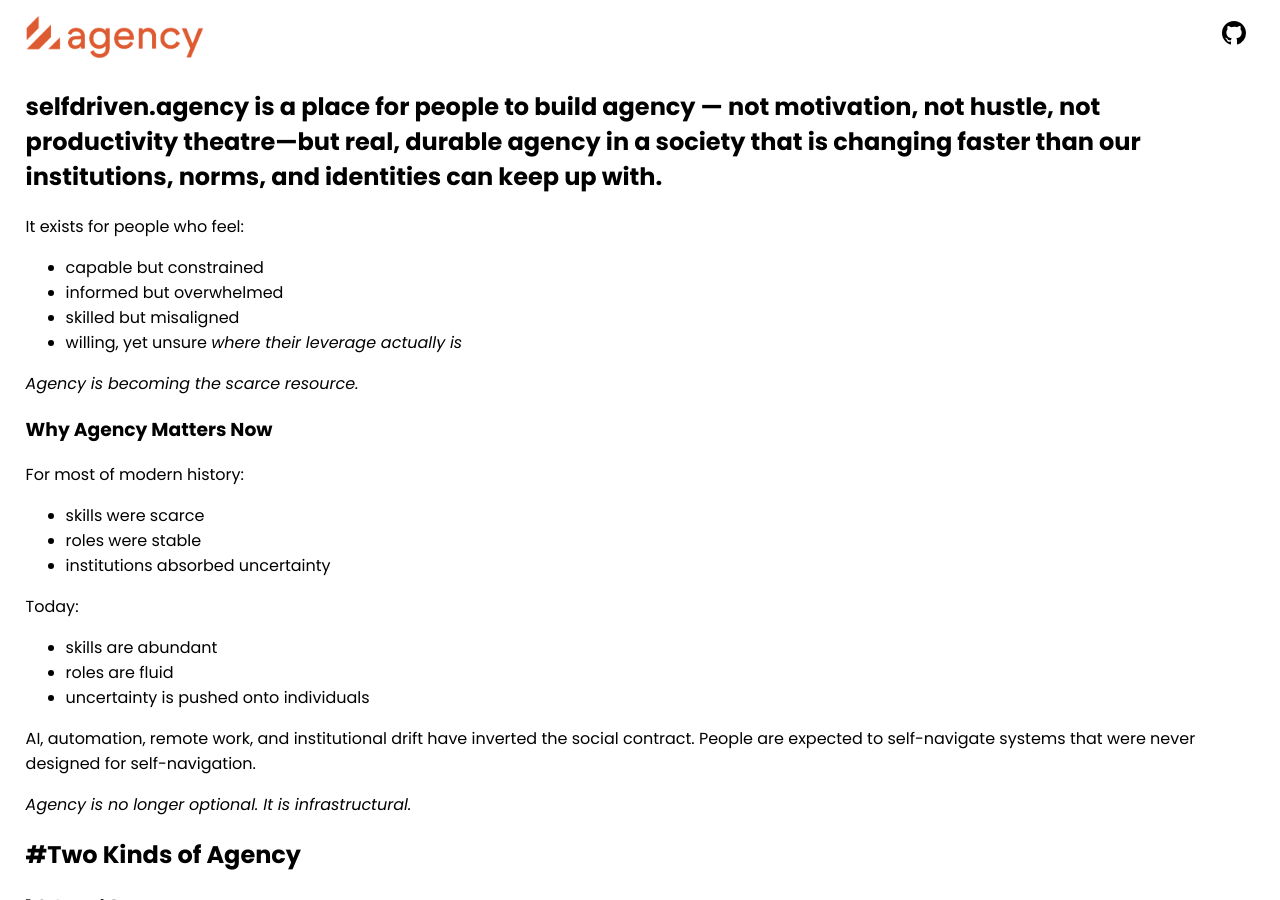
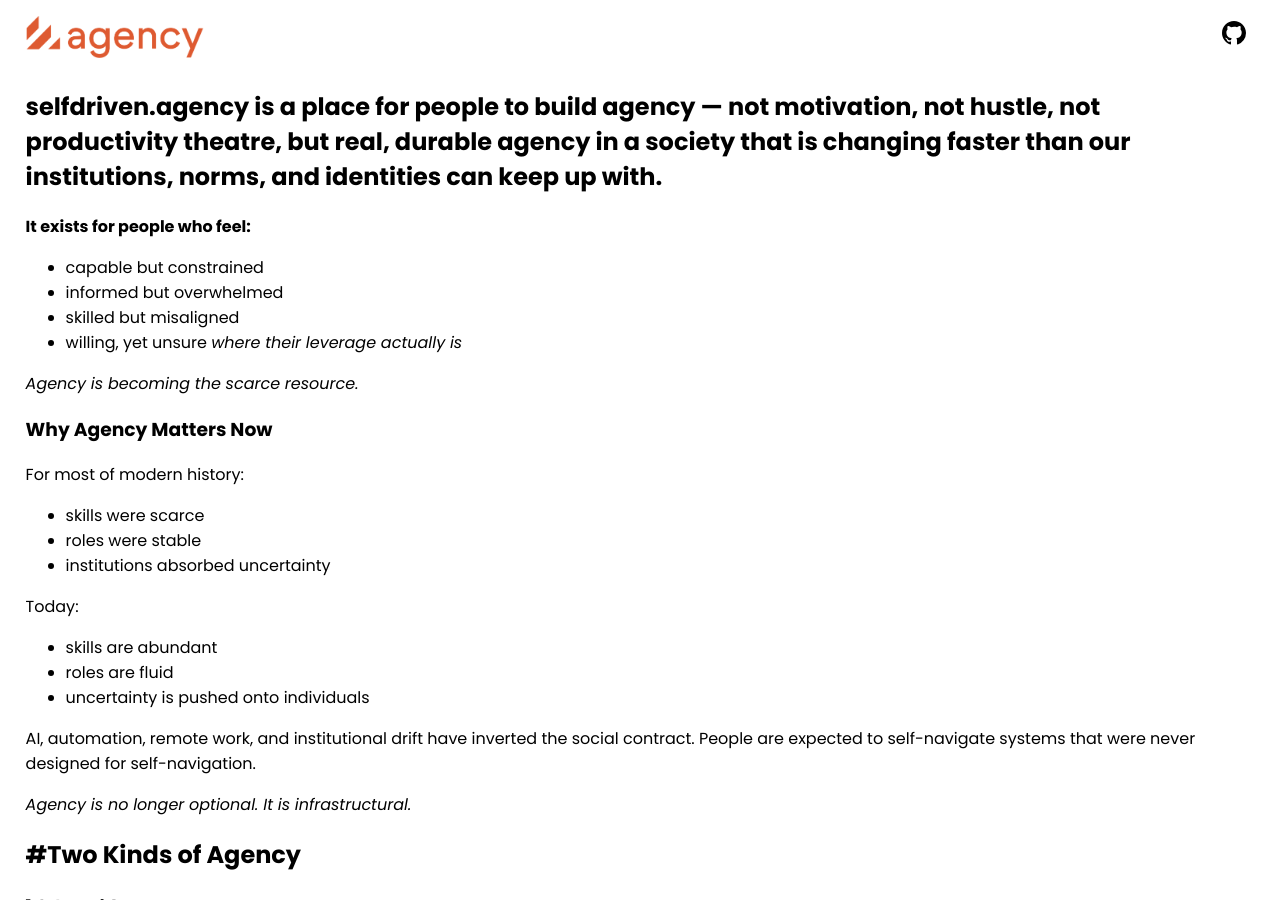
Before and after one commit to selfdriven-foundation/selfdriven-agency, a Jekyll site: the page built from docs/index.md, in a window 1280 px wide and 900 px high. Built offline with Jekyll 4.4.1, drawn with Linux system fonts in a browser that asks for light colours.

```diff
--- a/docs/index.md
+++ b/docs/index.md
@@ -4,9 +4,9 @@ title: Home - selfdriven Agency
 subtitle: Building Agency in a Rapidly Transforming Society
 ---
 
-## selfdriven.agency is a place for people to build agency — not motivation, not hustle, not productivity theatre—but real, durable agency in a society that is changing faster than our institutions, norms, and identities can keep up with.
+## selfdriven.agency is a place for people to build agency — not motivation, not hustle, not productivity theatre, but real, durable agency in a society that is changing faster than our institutions, norms, and identities can keep up with.
 
-It exists for people who feel:
+**It exists for people who feel:**
 - capable but constrained
 - informed but overwhelmed
 - skilled but misaligned
```
